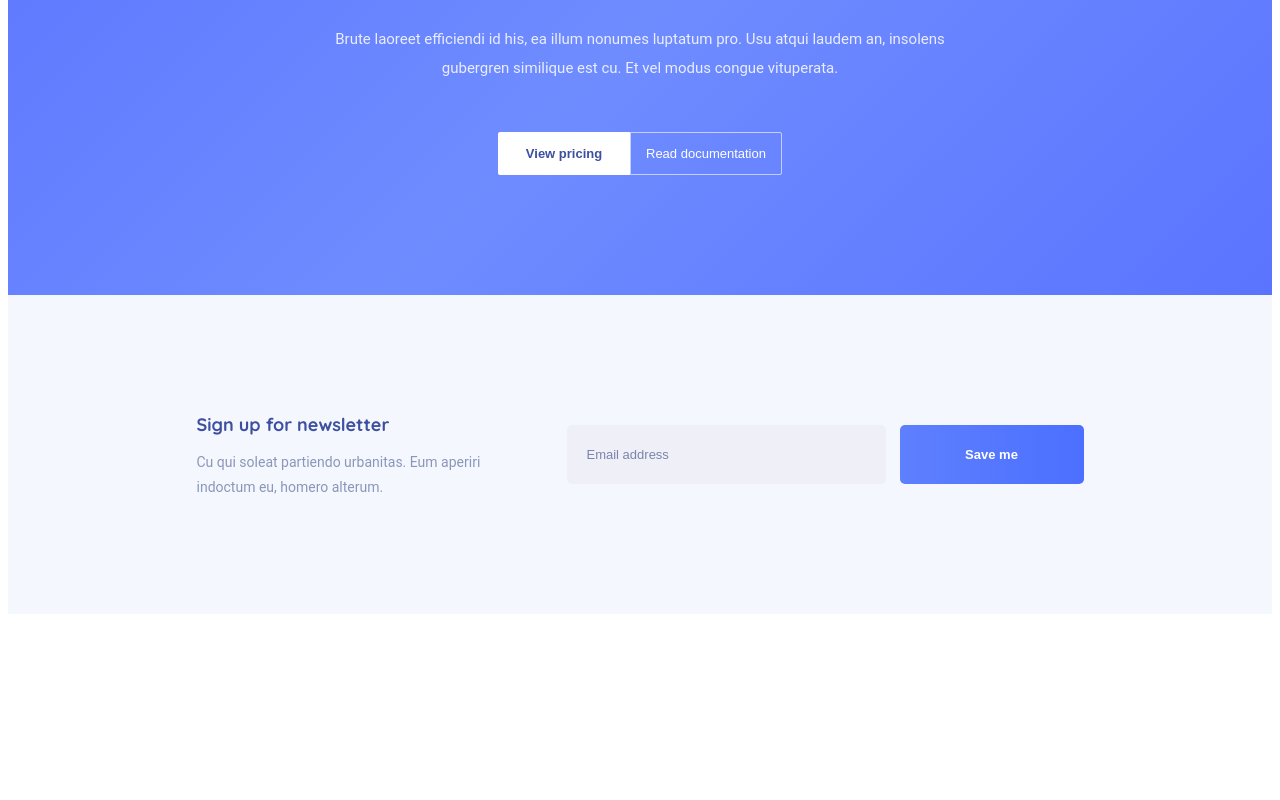
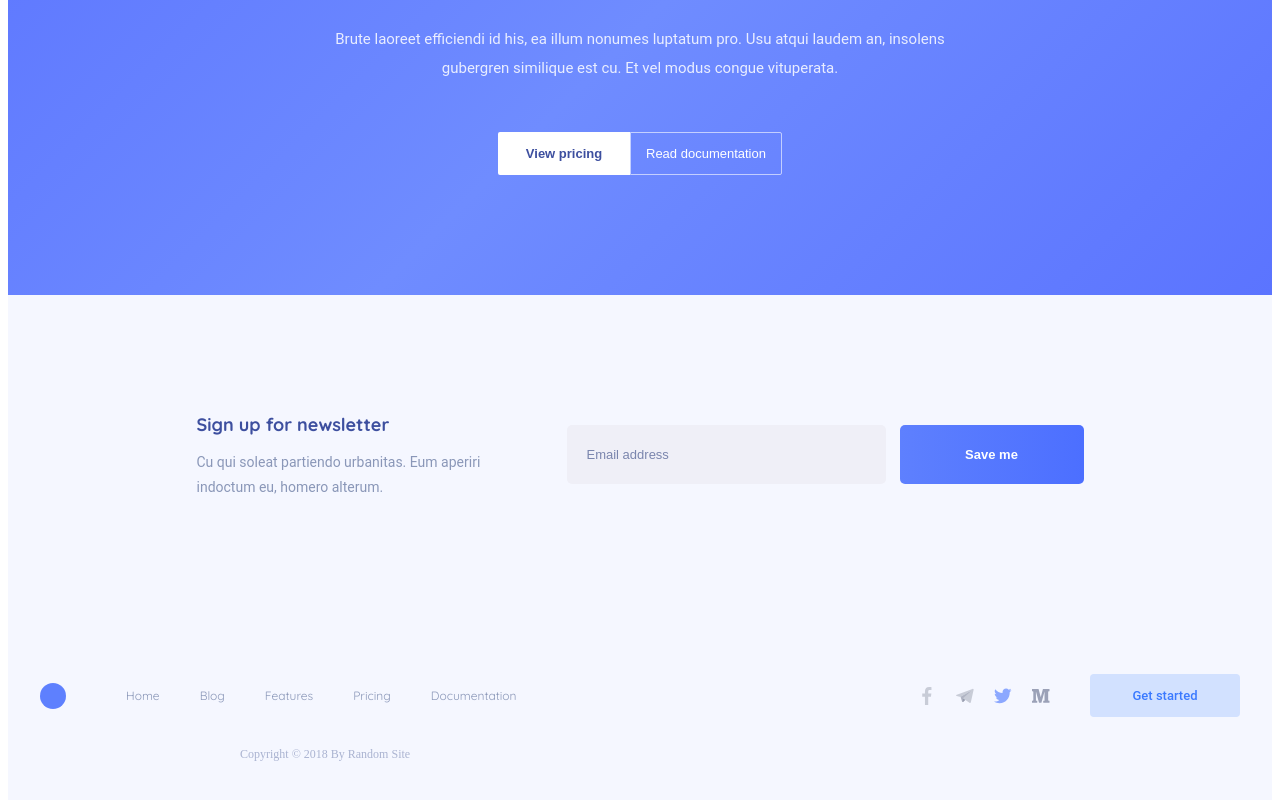
Before and after one commit to LarysaSperling/Productify, a React (Vite) app: page / in a window 1280 px wide. Shown: the part 4664-5464 px from the top of the page. Before the commit the page ends 5286 px from the top, so only its background shows below. Built offline with nearby package versions, Linux system fonts and the light colour scheme.

Commit message:
add footer layout and responsive spacing adjustments

```diff
--- a/src/App.jsx
+++ b/src/App.jsx
@@ -8,6 +8,9 @@ import Testimonials from "./components/testimonials";
 import CustomerHelp from "./components/customerHelp";
 import GetStarted from "./components/getStarted";
 import Newsletter from "./components/newsletter";
+import Footer from "./components/footer";
+
+
 
 export default function App() {
   return (
@@ -22,6 +25,7 @@ export default function App() {
       <CustomerHelp />
       <GetStarted />
       <Newsletter />
+      <Footer />
     </>
   );
 }
--- /dev/null
+++ b/src/components/footer/index.jsx
@@ -0,0 +1,45 @@
+import styles from "./styles.module.css";
+
+import facebook from "../../assets/facebook.svg";
+import telegram from "../../assets/telegram.svg";
+import twitter from "../../assets/twitter.svg";
+import medium from "../../assets/medium.svg";
+
+export default function Footer() {
+  return (
+    <footer className={styles.footer}>
+      <div className={styles.container}>
+
+
+        <div className={styles.left}>
+          <div className={styles.logo}></div>
+
+          <nav className={styles.nav}>
+            <a href="#">Home</a>
+            <a href="#">Blog</a>
+            <a href="#">Features</a>
+            <a href="#">Pricing</a>
+            <a href="#">Documentation</a>
+          </nav>
+        </div>
+
+        <div className={styles.right}>
+          <div className={styles.socials}>
+            <img src={facebook} alt="" />
+            <img src={telegram} alt="" />
+            <img src={twitter} alt="" />
+            <img src={medium} alt="" />
+          </div>
+
+          <button className={styles.btn}>
+            Get started
+          </button>
+        </div>
+      </div>
+
+      <p className={styles.copy}>
+        Copyright © 2018 By Random Site
+      </p>
+    </footer>
+  );
+}
--- /dev/null
+++ b/src/components/footer/styles.module.css
@@ -0,0 +1,146 @@
+.footer {
+  background: #F5F7FF;
+  padding: 60px 20px 40px;
+}
+
+.container {
+  max-width: 1200px;
+  margin: 0 auto;
+
+  display: flex;
+  justify-content: space-between;
+  align-items: center;
+  gap: 40px;
+}
+
+.left {
+  display: flex;
+  align-items: center;
+  gap: 60px;
+}
+
+.logo {
+  width: 26px;
+  height: 26px;
+  border-radius: 50%;
+  background: #5E80FE;
+}
+
+
+.nav {
+  display: flex;
+  gap: 40px;
+}
+
+.nav a {
+  text-decoration: none;
+  font-family: "Quicksand", sans-serif;
+  font-size: 12px;
+  color: #8A97B8;
+  transition: 0.25s;
+}
+
+.nav a:hover {
+  color: #3D4F9F;
+}
+
+
+.right {
+  display: flex;
+  align-items: center;
+  gap: 40px;
+}
+
+.socials {
+  display: flex;
+  align-items: center;
+  gap: 20px;
+}
+
+.socials img {
+  width: 18px;
+  height: 18px;
+  opacity: 0.7;
+  cursor: pointer;
+  transition: 0.25s;
+}
+
+.socials img:hover {
+  opacity: 1;
+}
+
+
+.btn {
+  width: 150px;
+  height: 43px;
+
+  border: none;
+  border-radius: 4px;
+
+  background:#D2E1FF;
+  color: #3A79FF;
+
+  font-family: "Roboto", sans-serif;
+  font-size: 13px;
+  font-weight: 500;
+
+  cursor: pointer;
+  transition: 0.25s;
+}
+
+.btn:hover {
+  background: #dfe5f2;
+}
+
+.copy {
+  margin-top: 30px;
+
+  font-size: 12px;
+  color: #AAB3D1;
+  text-align: left;
+  padding-left: 212px;
+}
+
+@media (max-width: 768px) {
+
+
+  .container {
+    display: flex;
+    flex-direction: column;
+    align-items: center;
+    text-align: center;
+    gap: 30px;
+  }
+
+
+  .top {
+    flex-direction: column;
+    gap: 24px;
+  }
+
+
+  .left {
+    flex-direction: column;
+    gap: 18px;
+  }
+
+
+  .nav {
+    flex-wrap: wrap;
+    justify-content: center;
+    gap: 20px;
+  }
+
+
+  .right {
+    flex-direction: column;
+    gap: 18px;
+  }
+
+
+  .copy {
+    text-align: center;
+    padding-left: 0;
+    margin-top: 20px;
+  }
+}
--- a/src/components/planmanage/styles.module.css
+++ b/src/components/planmanage/styles.module.css
@@ -106,9 +106,14 @@
 }
 
 @media (max-width: 900px){
+
+  .section{
+    padding: 40px 0;
+  }
+
   .grid{
     grid-template-columns: 1fr;
-    gap: 48px;
+    gap: 28px;
     text-align: center;
   }
 
@@ -116,12 +121,46 @@
     margin: 0 auto;
   }
 
+  .text{
+    margin-bottom: 28px;
+  }
+
+  .actions{
+    justify-content: center;
+  }
+
   .media{
-    justify-content: center;
+    min-height: auto;
     transform: none;
+    margin-top: 10px;
   }
 
   .illustration{
-    width: min(653px, 100%);
+    width: 100%;
+    max-width: 520px;
+    margin: 0 auto;
   }
 }
+
+@media (max-width: 480px){
+
+  .section{
+    padding: 30px 0;
+  }
+
+  .title{
+    font-size: 28px;
+  }
+
+  .text{
+    font-size: 14px;
+    line-height: 1.8;
+  }
+
+  .btnPrimary,
+  .btnGhost{
+    height: 40px;
+    padding: 0 20px;
+    font-size: 12px;
+  }
+}
```
